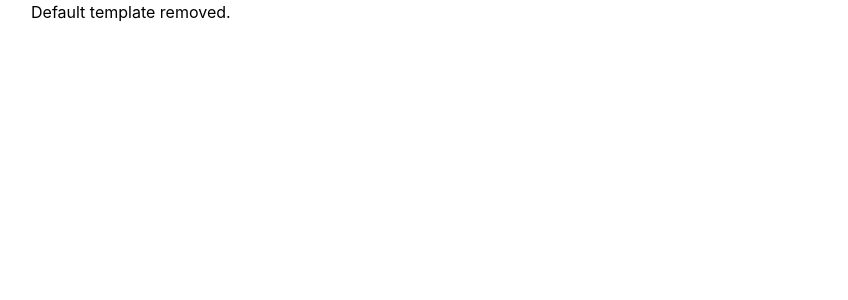
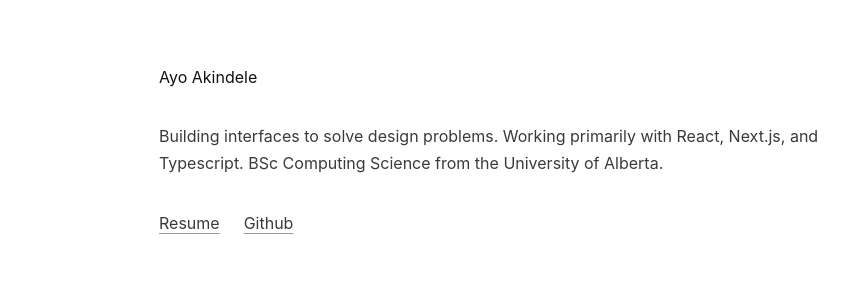
Before and after one commit to aakindel/akin, a Next.js app: page / in a window 1280 px wide. Shown: the top 300 px of the page, without its empty margins (129-977 px from the left). Built offline with nearby package versions, Linux system fonts and the light colour scheme.

Commit message:
feat: create landing page header

```diff
--- a/design_systems/mainds/styles/mainds.module.scss
+++ b/design_systems/mainds/styles/mainds.module.scss
@@ -3,4 +3,14 @@
 .main-ds {
   --mds-font-sans: "Inter", -apple-system, BlinkMacSystemFont, Segoe UI, Roboto,
     Oxygen, Ubuntu, Cantarell, Fira Sans, Droid Sans, Helvetica Neue, sans-serif;
+
+  .link-text {
+    text-decoration: underline;
+    text-decoration-color: #999;
+    text-underline-offset: 4px;
+  }
+
+  .link-text:hover {
+    text-decoration-color: #777;
+  }
 }
--- a/pages/index.tsx
+++ b/pages/index.tsx
@@ -2,6 +2,8 @@ import type { NextPage } from "next";
 import Head from "next/head";
 import Image from "next/image";
 import styles from "@page_styles/Home.module.scss";
+import DSStyles from "@mainds/styles/mainds.module.scss";
+import AppLink from "@/components/AppLink";
 import Container from "@/design_systems/mainds/components/Container";
 
 const Home: NextPage = () => {
@@ -14,8 +16,35 @@ const Home: NextPage = () => {
       </Head>
 
       <main>
-        <Container type="screen-md">
-          <p>Default template removed.</p>
+        <Container type="screen-sm">
+          <div style={{ marginBottom: "64px" }}></div>
+          {/* <div style={{ marginBottom: "128px" }}></div> */}
+          <p className={styles["lead-paragraph"]}>Ayo Akindele</p>
+          <p className={styles["paragraph"]}>
+            Building interfaces to solve design problems. Working primarily with
+            React, Next.js, and Typescript. BSc Computing Science from the
+            University of Alberta.
+          </p>
+          <div className={styles["link-container"]}>
+            <p className={styles["paragraph"]}>
+              <AppLink
+                href="/resume.pdf"
+                className={DSStyles["link-text"]}
+                openInNewTab
+              >
+                Resume
+              </AppLink>
+            </p>
+            <p className={styles["paragraph"]}>
+              <AppLink
+                href="https://github.com/aakindel"
+                className={DSStyles["link-text"]}
+                openInNewTab
+              >
+                Github
+              </AppLink>
+            </p>
+          </div>
         </Container>
       </main>
     </div>
--- a/styles/pages/Home.module.scss
+++ b/styles/pages/Home.module.scss
@@ -0,0 +1,23 @@
+.paragraph {
+  margin-bottom: 32px;
+  font-size: 16px;
+  font-weight: 400;
+  line-height: 1.7;
+  color: #3a3a3a;
+}
+
+.lead-paragraph {
+  @extend .paragraph;
+  color: #111;
+}
+
+.section-header {
+  @extend .paragraph;
+  font-weight: 600;
+}
+
+.link-container {
+  display: flex;
+  gap: 24px;
+  margin-bottom: 8px;
+}
```
Also changed, not shown: 1 other file (tests, documents, lock files or other folders).
